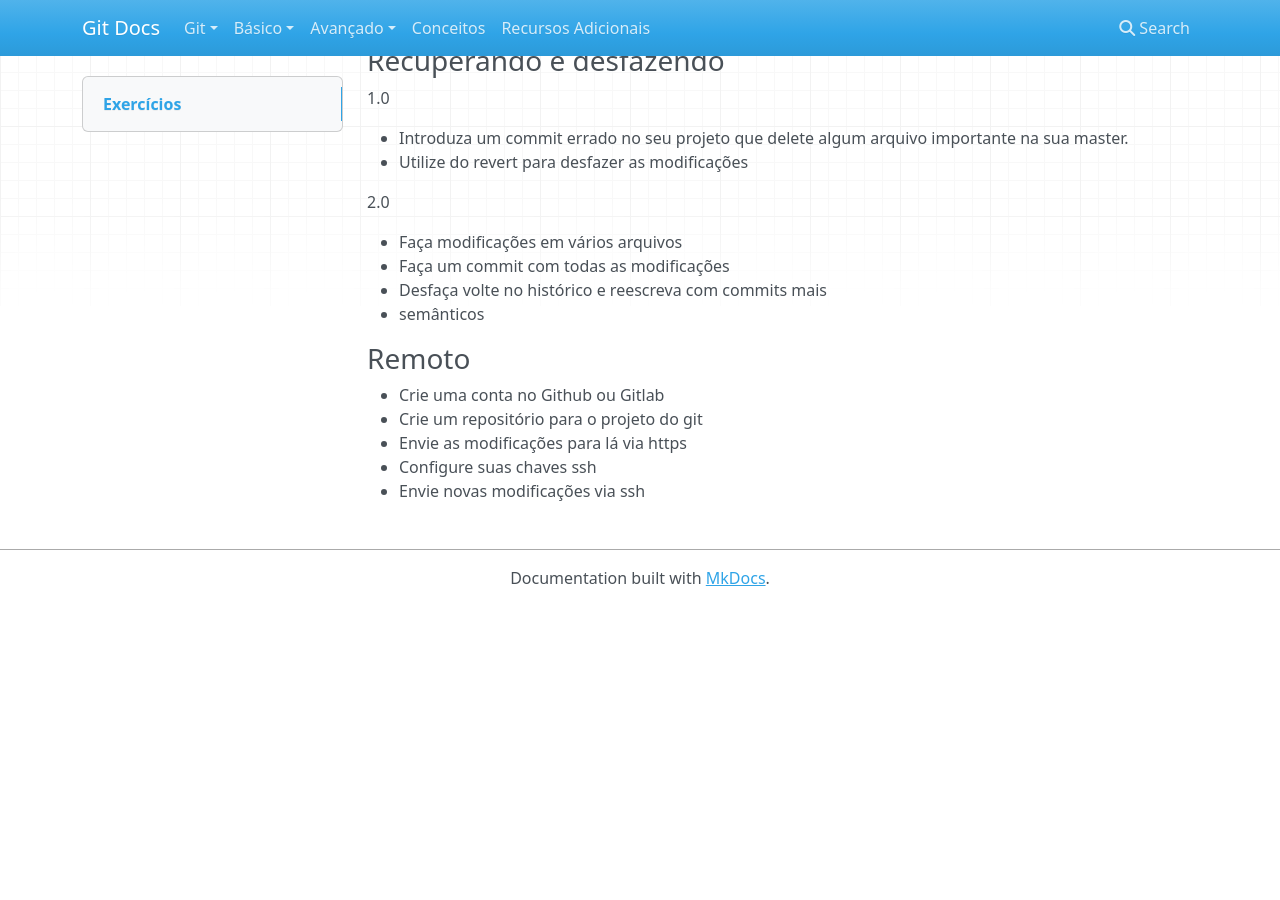
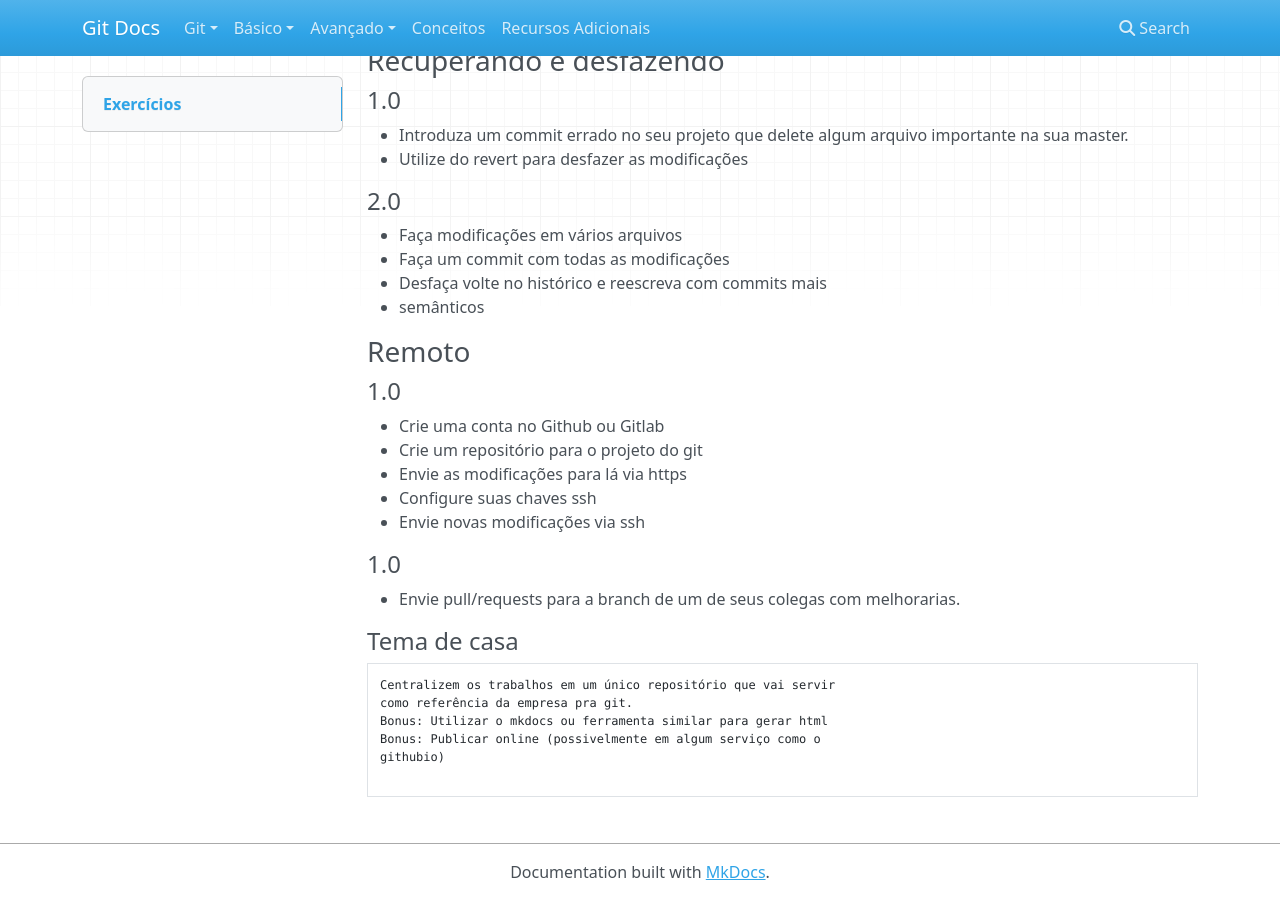
Before and after one commit to jeanCarloMachado/git_course, an MkDocs documentation site: the page built from docs/exercicios.md, in a window 1280 px wide and 900 px high, scrolled down 587 px. Built offline with MkDocs 1.6.1, drawn with Linux system fonts in a browser that asks for light colours; nearby versions of some CDN libraries; old or Windows-style settings are respelled for this version of MkDocs; before the commit the page ends 1193 px from its top, so only the background shows below that.

Commit message:
melhorias

````diff
--- a/docs/exercicios.md
+++ b/docs/exercicios.md
@@ -33,14 +33,14 @@ conteúdo e gere um patch da branch.
 
 ### Recuperando e desfazendo
 
-1.0
+#### 1.0
 <!-- {{{ -->
 - Introduza um commit errado no seu projeto que delete algum
 arquivo importante na sua master.
 - Utilize do revert para desfazer as modificações
 <!-- }}} -->
 
-2.0
+#### 2.0
 <!-- {{{ -->
 - Faça modificações em vários arquivos
 - Faça um commit com todas as modificações
@@ -50,6 +50,8 @@ arquivo importante na sua master.
 
 
 ### Remoto
+
+#### 1.0
 <!-- {{{ -->
 - Crie uma conta no Github ou Gitlab
 - Crie um repositório para o projeto do git
@@ -58,3 +60,24 @@ arquivo importante na sua master.
 - Envie novas modificações via ssh
 
 <!-- }}} -->
+
+#### 1.0
+<!-- {{{ -->
+- Envie pull/requests para a branch de um de seus colegas com
+melhorarias.
+<!-- }}} -->
+
+#### Tema de casa
+
+<!-- {{{ -->
+
+```sh
+Centralizem os trabalhos em um único repositório que vai servir
+como referência da empresa pra git.
+Bonus: Utilizar o mkdocs ou ferramenta similar para gerar html
+Bonus: Publicar online (possivelmente em algum serviço como o
+githubio)
+
+```
+
+<!-- }}} -->
--- a/mkdocs.yml
+++ b/mkdocs.yml
@@ -8,14 +8,14 @@ pages:
 - Básico:
     - Inicializando um projeto: 'inicializando-projeto.md'
     - Criando Histórico: 'criando_historico.md'
+    - Boas Práticas de commits: 'boas_praticas.md'
     - Branches: 'branches.md'
     - Merges: 'merges.md'
     - Patches: 'patches.md'
     - Recuperando e desfazendo: 'recuperando_desfazendo.md'
     - Remotos: 'remotos.md'
+    - Fluxos de trabalho: 'fluxos_de_trabalho.md'
     - Github e Gitlab: 'github_gitlab.md'
-    - Boas Práticas: 'boas_praticas.md'
-    - Fluxos de trabalho: 'fluxos_de_trabalho.md'
 - Avançado:
     - Customizando:  'customizando.md'
     - Ferramentas Auxiliares: 'ferramentas-auxiliares-e-produtividade.md'
````
Also changed, not shown: docs/github_gitlab.md (+1 -1 lines).
